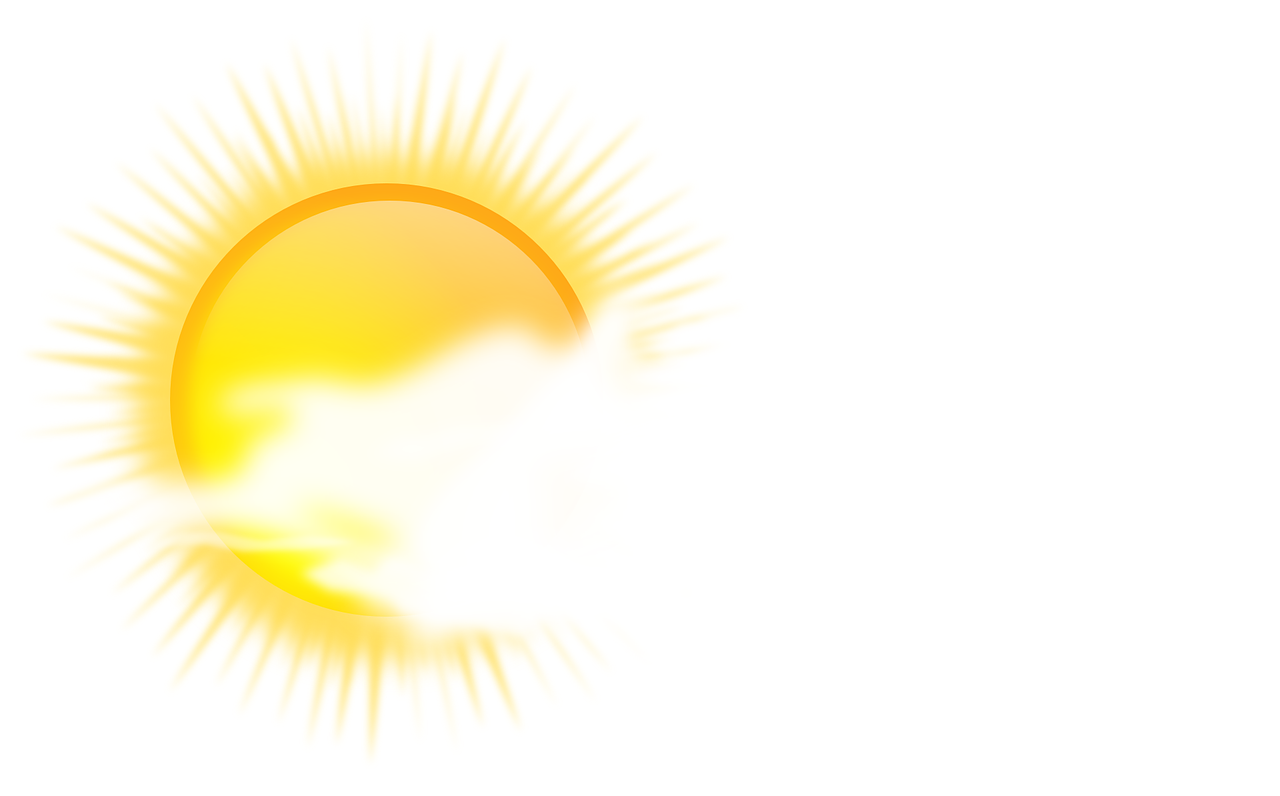
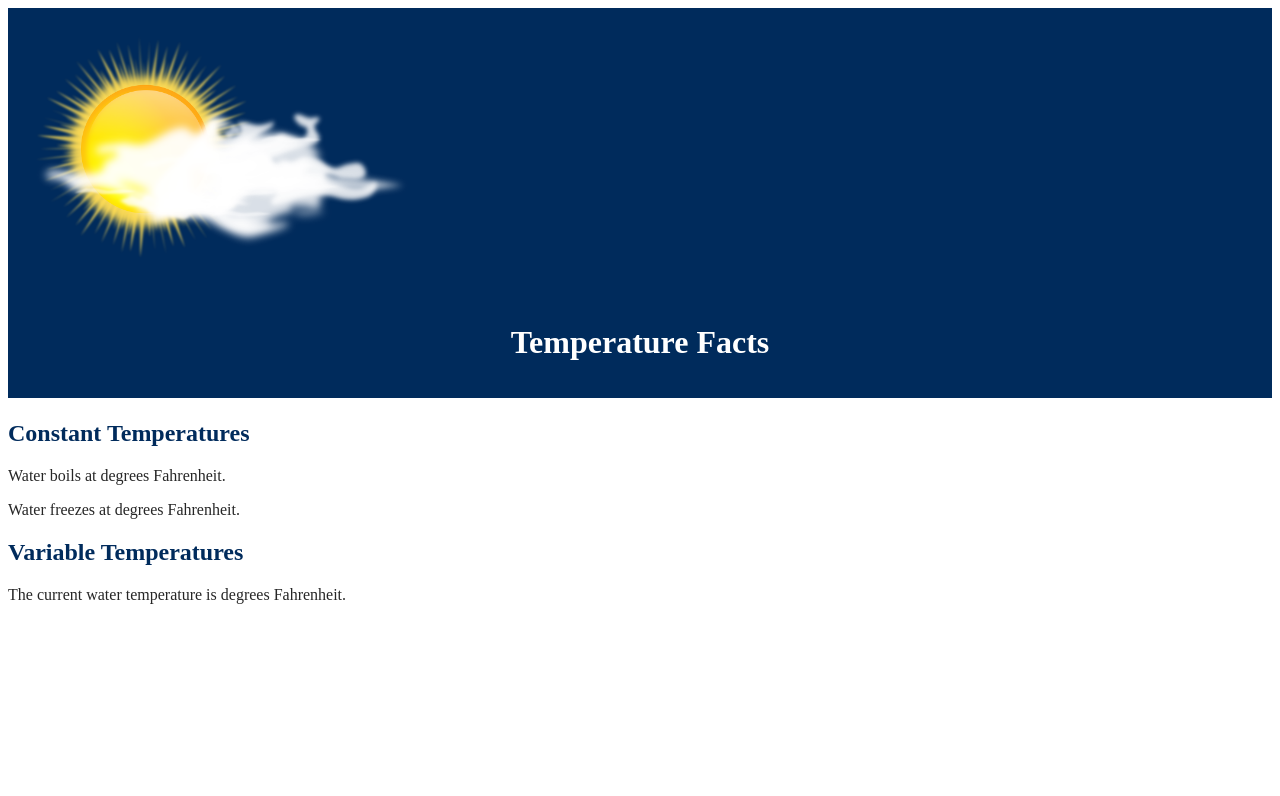
Before and after one commit to leannalrl/m10-hw10-lash-leanna, a plain HTML site: page index.html in a window 1280 px wide. Shown: the top 796 px of the page. Drawn offline with Linux system fonts and the light colour scheme.

Commit message:
Added styling to main.css

```diff
--- a/main.css
+++ b/main.css
@@ -6,3 +6,39 @@
   opacity: 1;
   transition: opacity 1s;
 }
+
+article, aside, details, figcaption, figure, footer, header, main, nav, section, summary{
+    display:block;
+}
+
+body {
+	color: #262626;
+}
+h1{
+	color: #FFFFFF;
+	padding: 3%;
+	text-align: center;
+}
+
+header{
+	background-color: #002B5C;
+}
+
+#container {
+	border-radius: 25px;
+	padding: 2%;
+	width: 85%;
+	margin: auto;
+	max-width: 1500px;
+}
+
+h2{
+	color: #002B5C;
+}
+
+img{
+	align-content: left;
+	width: 30%;
+	padding-top: 2%;
+    padding-left: 2%;
+}
```
